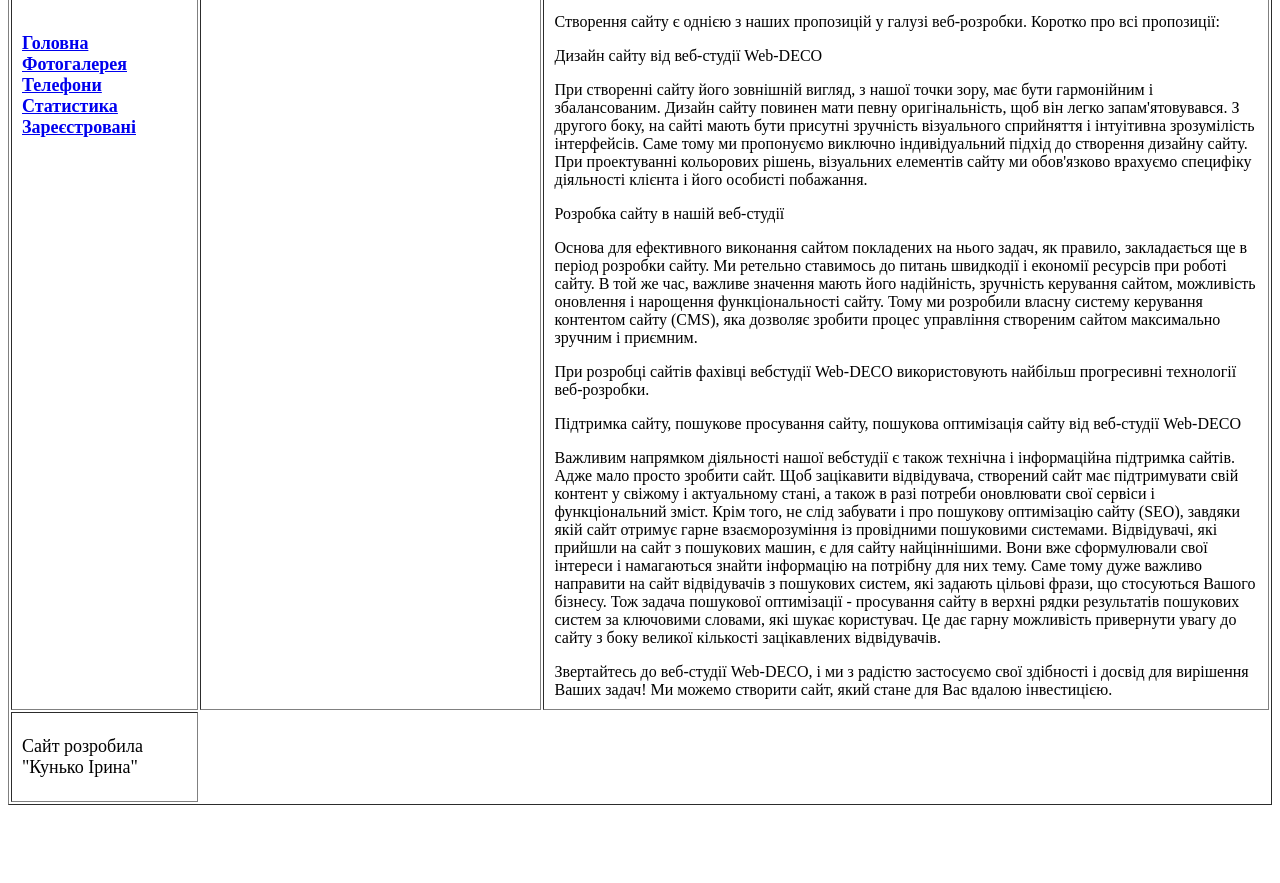
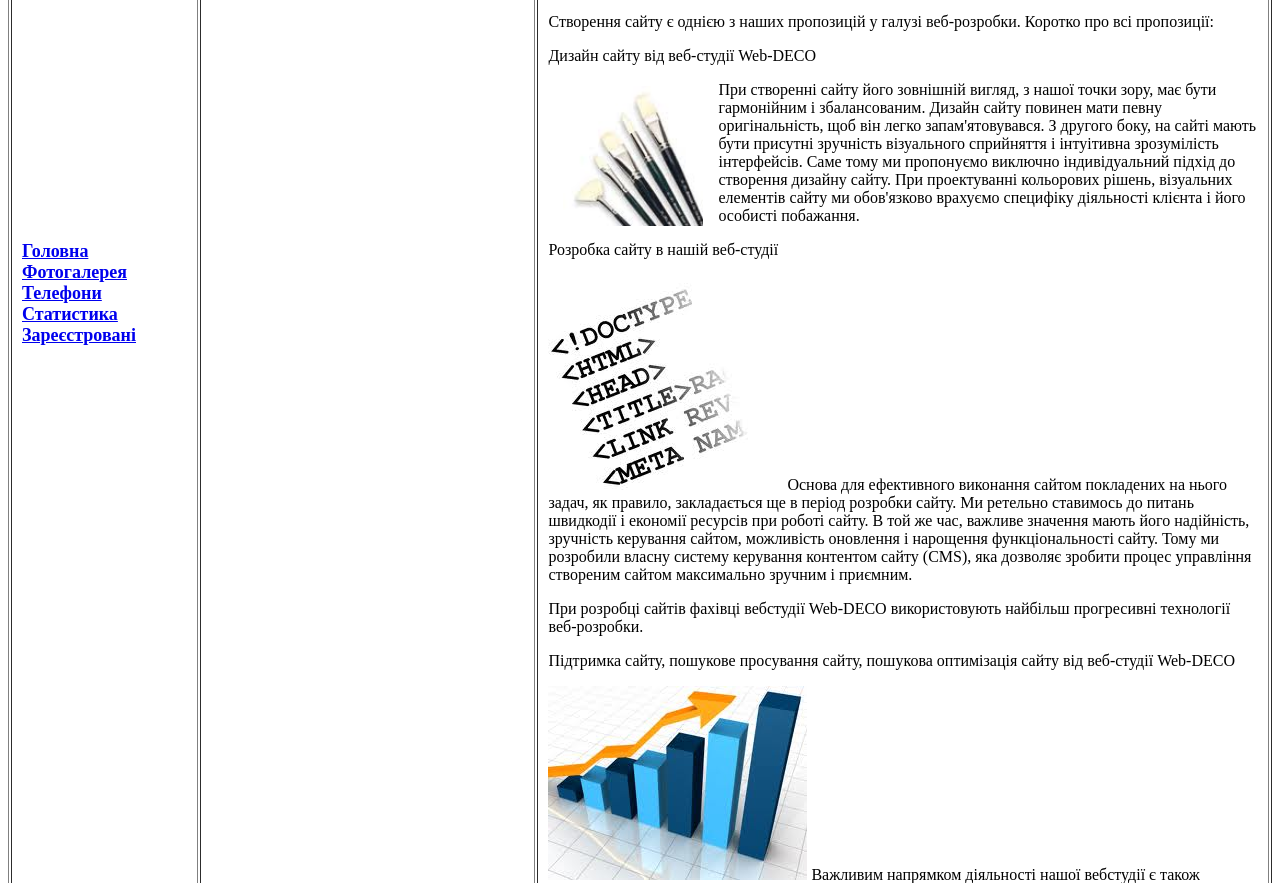
Before and after one commit to irina4646/irina4646.github.io, a plain HTML site: page index.html in a window 1280 px wide. Shown: the part 882-1765 px from the top of the page. Before the commit the page ends 1695 px from the top, so only its background shows below. Drawn offline with Linux system fonts and the light colour scheme.

Commit message:
15 - Виставила картинки

```diff
--- a/index.html
+++ b/index.html
@@ -66,22 +66,23 @@
 
              <p>Дизайн сайту від веб-студії Web-DECO</p>
 
-             <p><body backround="images/penzli.jpg"></body>  При створенні сайту його зовнішній вигляд, з нашої точки зору, має бути гармонійним і збалансованим. Дизайн сайту повинен мати певну оригінальність, щоб він легко запам'ятовувався. З другого боку, на сайті мають бути присутні зручність візуального сприйняття і інтуітивна зрозумілість інтерфейсів. Саме тому ми пропонуємо виключно індивідуальний підхід до створення дизайну сайту. При проектуванні кольорових рішень, візуальних елементів сайту ми обов'язково врахуємо специфіку діяльності клієнта і його особисті побажання.</p>
+
+             <p><img src="images/penzli.jpg" heigt="140" width="140" align="left" hspace="15" vspace="5" >  При створенні сайту його зовнішній вигляд, з нашої точки зору, має бути гармонійним і збалансованим. Дизайн сайту повинен мати певну оригінальність, щоб він легко запам'ятовувався. З другого боку, на сайті мають бути присутні зручність візуального сприйняття і інтуітивна зрозумілість інтерфейсів. Саме тому ми пропонуємо виключно індивідуальний підхід до створення дизайну сайту. При проектуванні кольорових рішень, візуальних елементів сайту ми обов'язково врахуємо специфіку діяльності клієнта і його особисті побажання.</p>
 
              <p>Розробка сайту в нашій веб-студії</p>
 
-             <p><body backround="images/html.jpg"></body> Основа для ефективного виконання сайтом покладених на нього задач, як правило, закладається ще в період розробки сайту. Ми ретельно ставимось до питань швидкодії і економії ресурсів при роботі сайту. В той же час, важливе значення мають його надійність, зручність керування сайтом, можливість оновлення і нарощення функціональності сайту. Тому ми розробили власну систему керування контентом сайту (CMS), яка дозволяє зробити процес управління створеним сайтом максимально зручним і приємним.</p>
+             <p><img src="images/html.jpg"> Основа для ефективного виконання сайтом покладених на нього задач, як правило, закладається ще в період розробки сайту. Ми ретельно ставимось до питань швидкодії і економії ресурсів при роботі сайту. В той же час, важливе значення мають його надійність, зручність керування сайтом, можливість оновлення і нарощення функціональності сайту. Тому ми розробили власну систему керування контентом сайту (CMS), яка дозволяє зробити процес управління створеним сайтом максимально зручним і приємним.</p>
 
              <p>При розробці cайтів фахівці вебстудії Web-DECO використовують найбільш прогресивні технології веб-розробки.</p>
 
              <p>Підтримка сайту, пошукове просування сайту, пошукова оптимізація сайту від веб-студії Web-DECO</p>
 
-             <p><body backround="images/graphic.jpg"></body> Важливим напрямком діяльності нашої вебстудії є також технічна і інформаційна підтримка сайтів. Адже мало просто зробити сайт. Щоб зацікавити відвідувача, створений сайт має підтримувати свій контент у свіжому і актуальному стані, а також в разі потреби оновлювати свої сервіси і функціональний зміст. Крім того, не слід забувати і про пошукову оптимізацію сайту (SEO), завдяки якій сайт отримує гарне взаєморозуміння із провідними пошуковими системами. Відвідувачі, які прийшли на сайт з пошукових машин, є для сайту найціннішими. Вони вже сформулювали свої інтереси і намагаються знайти інформацію на потрібну для них тему. Саме тому дуже важливо направити на сайт відвідувачів з пошукових систем, які задають цільові фрази, що стосуються Вашого бізнесу. Тож задача пошукової оптимізації - просування сайту в верхні рядки результатів пошукових систем за ключовими словами, які шукає користувач. Це дає гарну можливість привернути увагу до сайту з боку великої кількості зацікавлених відвідувачів.</p>
+             <p><img src="images/graphic.jpg"> Важливим напрямком діяльності нашої вебстудії є також технічна і інформаційна підтримка сайтів. Адже мало просто зробити сайт. Щоб зацікавити відвідувача, створений сайт має підтримувати свій контент у свіжому і актуальному стані, а також в разі потреби оновлювати свої сервіси і функціональний зміст. Крім того, не слід забувати і про пошукову оптимізацію сайту (SEO), завдяки якій сайт отримує гарне взаєморозуміння із провідними пошуковими системами. Відвідувачі, які прийшли на сайт з пошукових машин, є для сайту найціннішими. Вони вже сформулювали свої інтереси і намагаються знайти інформацію на потрібну для них тему. Саме тому дуже важливо направити на сайт відвідувачів з пошукових систем, які задають цільові фрази, що стосуються Вашого бізнесу. Тож задача пошукової оптимізації - просування сайту в верхні рядки результатів пошукових систем за ключовими словами, які шукає користувач. Це дає гарну можливість привернути увагу до сайту з боку великої кількості зацікавлених відвідувачів.</p>
 
              <p>Звертайтесь до веб-студії Web-DECO, і ми з радістю застосуємо свої здібності і досвід для вирішення Ваших задач! Ми можемо створити сайт, який стане для Вас вдалою інвестицією.</p> </td>
         </tr>
         <tr>
-            <td background="image/bg-3.jpg" colspan="2" valign="middle" height="90">
+            <td img src="image/bg-3.jpg" colspan="2" valign="middle" height="90">
             <font size="4">Сайт розробила "Кунько Ірина" </font></td>
         </tr>
     </table>
```
